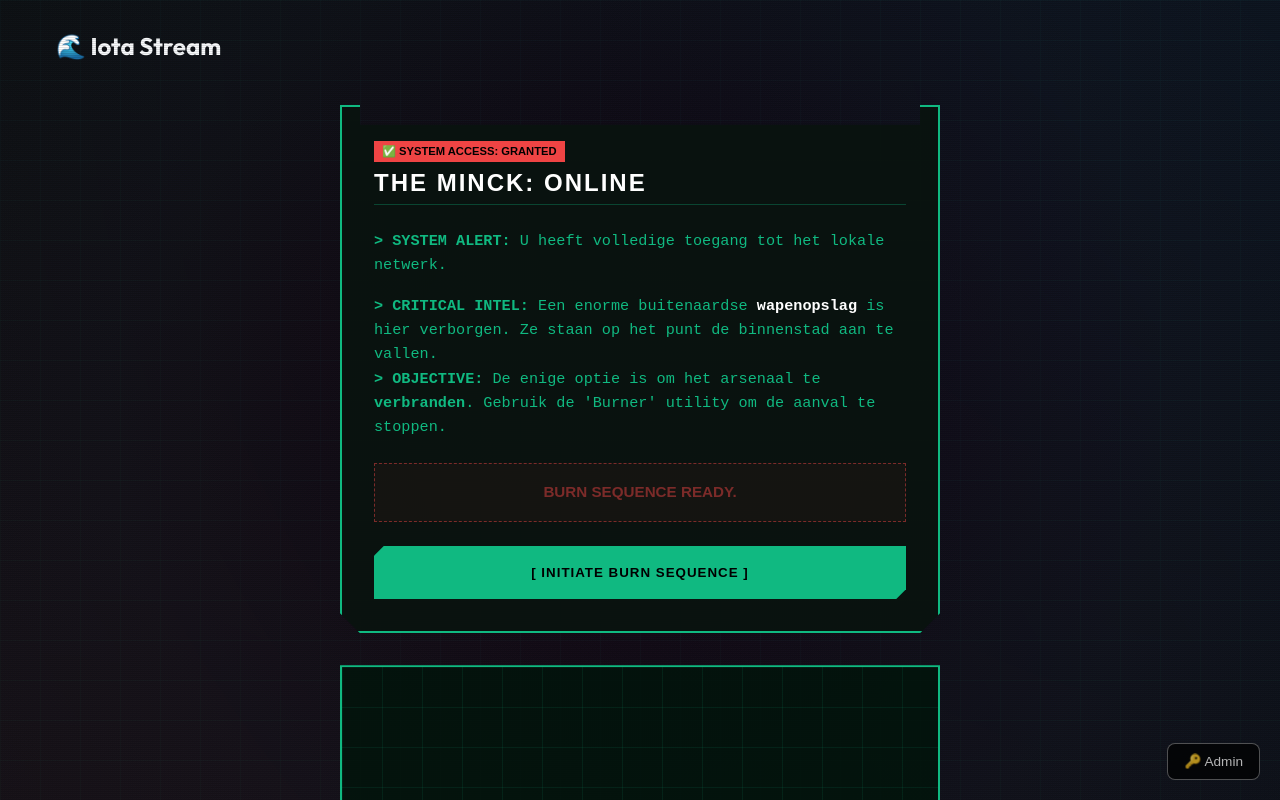
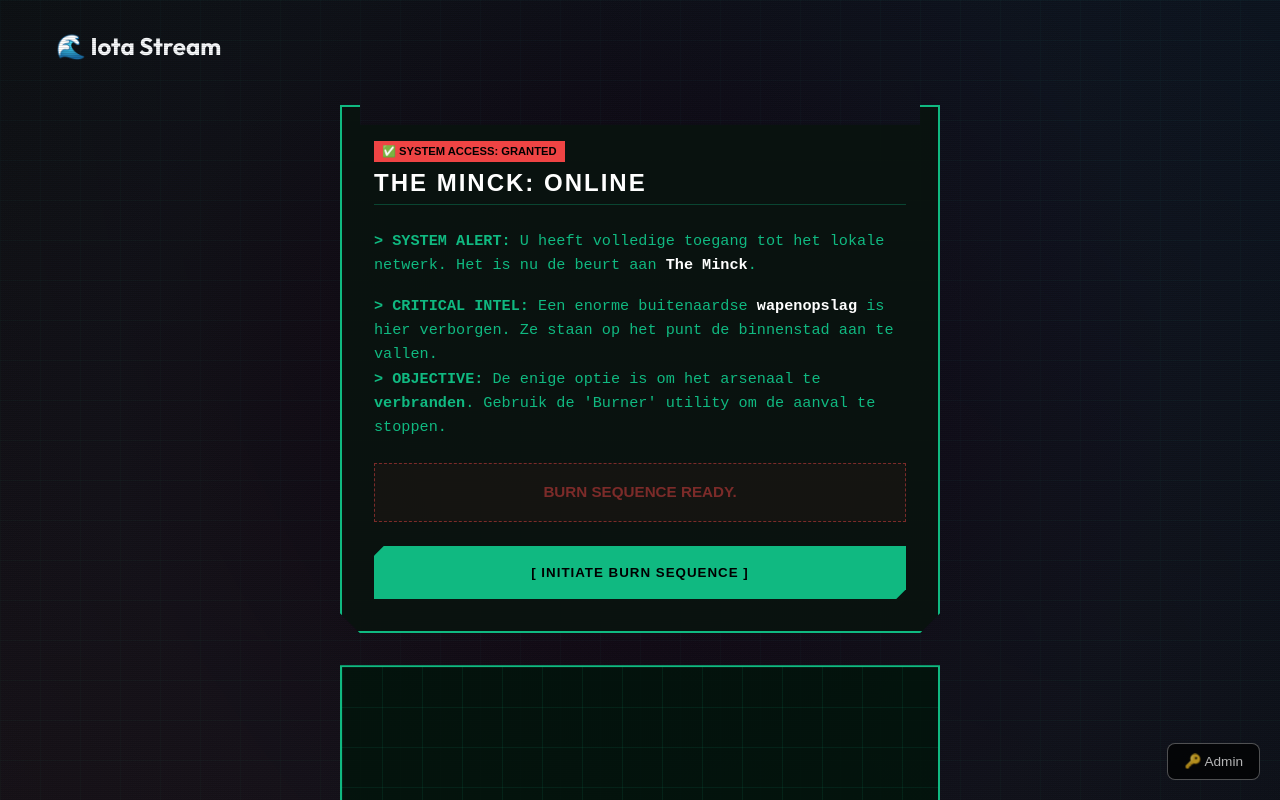
Before and after one commit to x4b5/game2026, a SvelteKit app: page /game/iota-stream-6 in a window 1280 px wide. Shown: the top 800 px of the page. Built offline with nearby package versions, Linux system fonts and the light colour scheme.

Commit message:
feat: add explicit Minck turn text to iota-stream-6

```diff
--- a/src/routes/game/iota-stream-6/+page.svelte
+++ b/src/routes/game/iota-stream-6/+page.svelte
@@ -158,8 +158,9 @@
 
                 <div class="briefing-content">
                     <p class="intel-text">
-                        <strong>> SYSTEM ALERT:</strong> U heeft volledige toegang
-                        tot het lokale netwerk.
+                        <strong>> SYSTEM ALERT:</strong> U heeft volledige
+                        toegang tot het lokale netwerk. Het is nu de beurt aan
+                        <span class="highlight">The Minck</span>.
                     </p>
                     <p>
                         <strong>> CRITICAL INTEL:</strong> Een enorme
```
